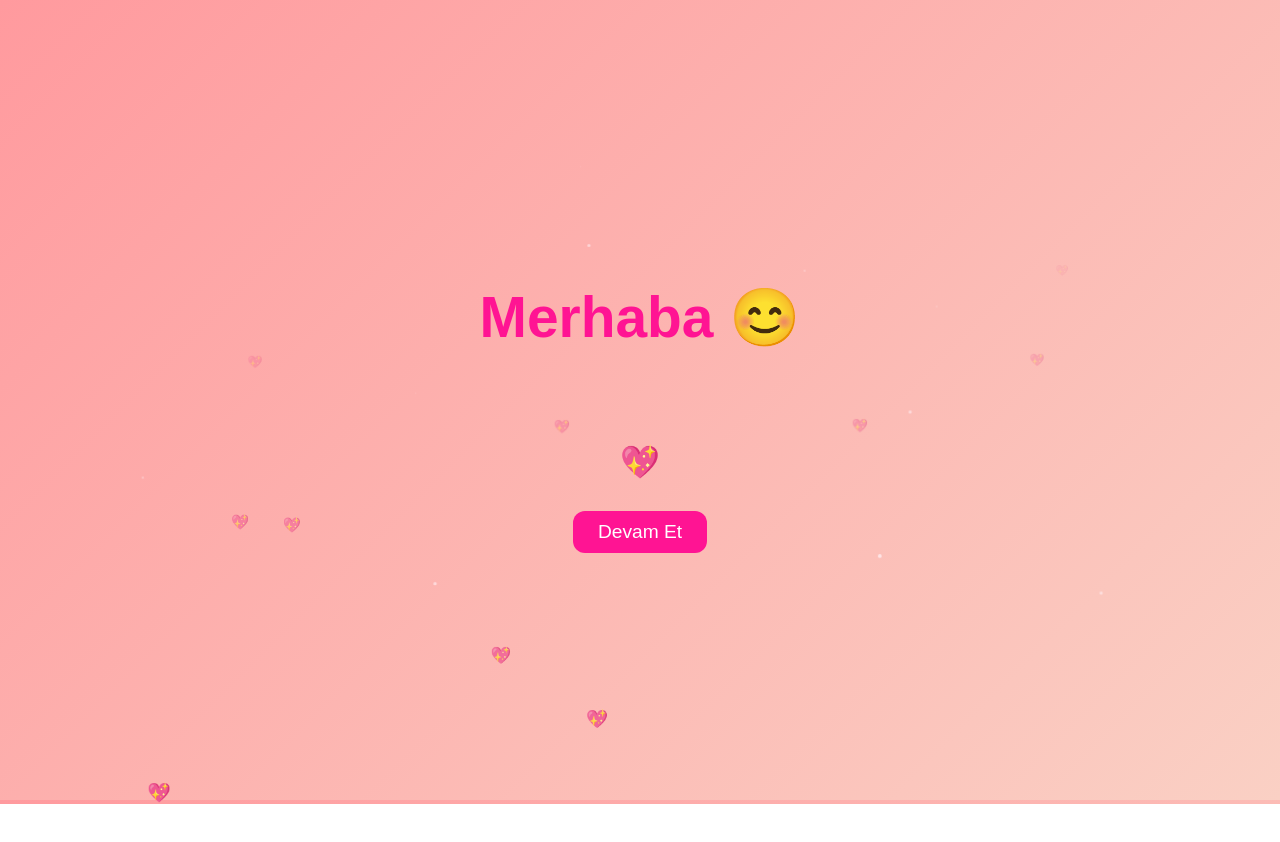
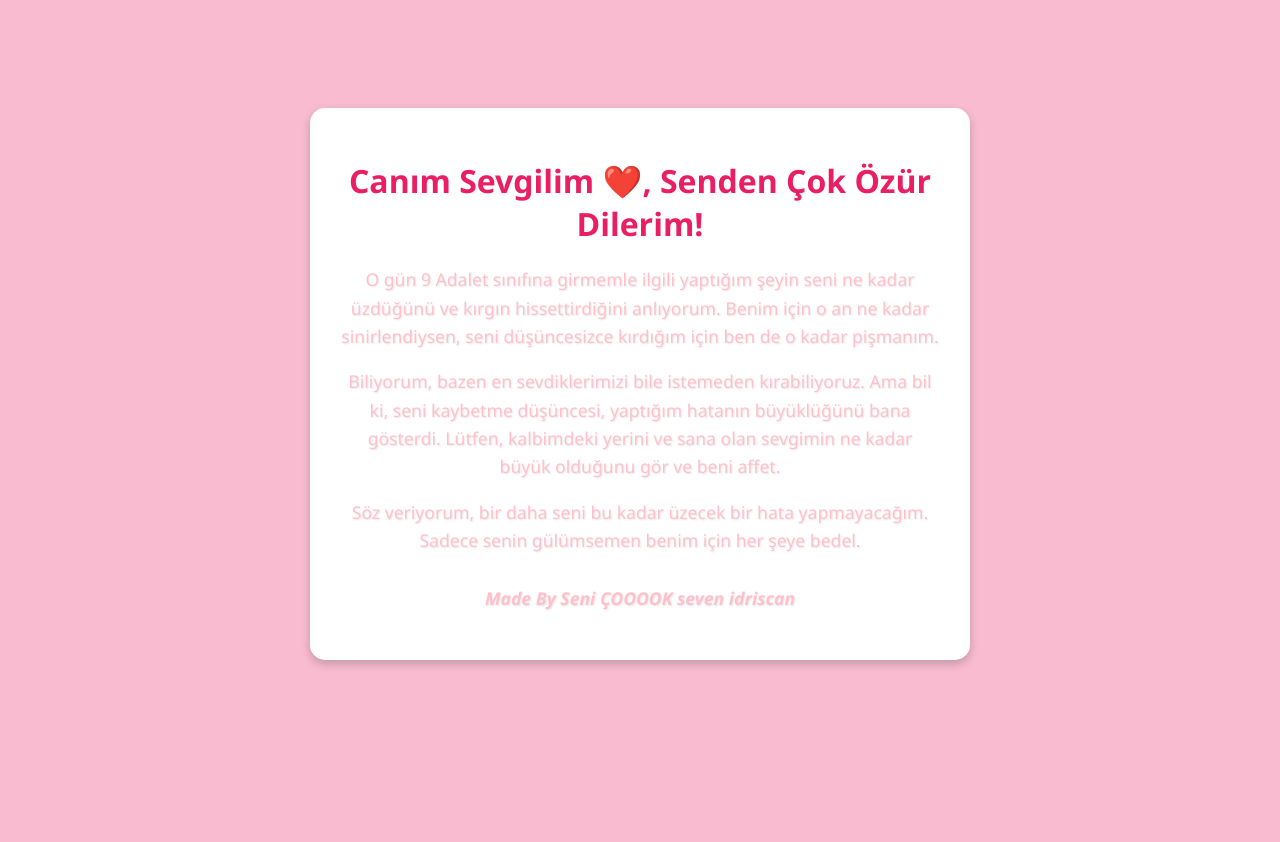
Before and after one commit to idriscan/sevgilim_icin, a plain HTML site: page index.html in a window 1280 px wide. Before the commit the page ends 804 px from the top, so only its background shows below. Drawn offline with Linux system fonts and the light colour scheme.

Commit message:
index.html

```diff
--- a/index.html
+++ b/index.html
@@ -1,208 +1,113 @@
 <!DOCTYPE html>
 <html lang="tr">
 <head>
-<meta charset="UTF-8">
-<title>Senin İçin 💖</title>
-<style>
-  body {
-    display: flex;
-    flex-direction: column;
-    justify-content: center;
-    align-items: center;
-    height: 100vh;
-    margin: 0;
-    background: linear-gradient(135deg, #ff9a9e, #fad0c4);
-    font-family: 'Arial', sans-serif;
-    text-align: center;
-    color: #fff;
-    overflow: hidden;
-  }
+    <meta charset="UTF-8">
+    <meta name="viewport" content="width=device-width, initial-scale=1.0">
+    <title>Sadece Senden Özür Dilemek İçin...</title>
+    <style>
+        /* Genel Stil ve Arka Plan */
+        body {
+            font-family: 'Segoe UI', Tahoma, Geneva, Verdana, sans-serif;
+            background-color: #F8BBD0; /* Açık Pembe - Sitenin arka planı */
+            color: #333;
+            text-align: center;
+            padding: 50px;
+            cursor: pointer;
+            min-height: 100vh;
+        }
+        .container {
+            background-color: #fff;
+            border-radius: 15px;
+            padding: 30px;
+            box-shadow: 0 4px 10px rgba(0, 0, 0, 0.2);
+            max-width: 600px;
+            margin: 50px auto;
+            position: relative;
+            z-index: 10;
+        }
+        /* Ana Başlık Stili (Daha Koyu Pembe) */
+        h1 {
+            color: #E91E63; /* Canlı Pembe - Ana yazı rengi (Başlık) */
+            margin-bottom: 20px;
+        }
+        /* Metin Stili (Açık Pembe) */
+        p {
+            font-size: 1.1em;
+            line-height: 1.6;
+            color: #FFC0CB; /* Daha Açık Pembe - Gövde metin rengi */
+            text-shadow: 1px 1px 2px rgba(0, 0, 0, 0.1); /* Metni biraz daha okunur yapar */
+        }
+        .imza {
+            margin-top: 30px;
+            font-style: italic;
+            font-weight: bold;
+        }
 
-  h1 {
-    opacity: 0;
-    transform: translateY(20px);
-    transition: all 1s ease;
-    white-space: pre-wrap;
-  }
+        /* Tıklama Efekti Stili */
+        .flying-text {
+            position: absolute;
+            font-size: 1.1em;
+            font-weight: bold;
+            color: white; /* Yazı rengi beyaz */
+            background-color: #9C27B0; /* Mor - Çıkan yazıların arka planı */
+            padding: 5px 10px;
+            border-radius: 5px;
+            pointer-events: none;
+            user-select: none;
+            animation: fly-up 1.5s ease-out forwards;
+            z-index: 20;
+            white-space: nowrap;
+        }
+        @keyframes fly-up {
+            0% { transform: translateY(0) scale(1) translate(-50%, -50%); opacity: 1; }
+            100% { transform: translateY(-40px) scale(0.9) translate(-50%, -50%); opacity: 0; }
+        }
+    </style>
+</head>
+<body onclick="showFlyingText(event)">
 
-  h1.show {
-    opacity: 1;
-    transform: translateY(0);
-    font-size: 3.5em;
-    color: #ff1493;
-    animation: pulse 1.5s infinite;
-  }
+<div class="container">
+    <h1>Canım Sevgilim ❤️, Senden Çok Özür Dilerim!</h1>
 
-  p {
-    font-size: 1.5em;
-    margin-top: 20px;
-    color: #fff0f5;
-    opacity: 0;
-    transform: translateY(20px);
-    transition: all 1s ease;
-  }
+    <p>O gün 9 Adalet sınıfına girmemle ilgili yaptığım şeyin seni ne kadar üzdüğünü ve kırgın hissettirdiğini anlıyorum. Benim için o an ne kadar sinirlendiysen, seni düşüncesizce kırdığım için ben de o kadar pişmanım.</p>
 
-  p.show {
-    opacity: 1;
-    transform: translateY(0);
-  }
+    <p>Biliyorum, bazen en sevdiklerimizi bile istemeden kırabiliyoruz. Ama bil ki, seni kaybetme düşüncesi, yaptığım hatanın büyüklüğünü bana gösterdi. Lütfen, kalbimdeki yerini ve sana olan sevgimin ne kadar büyük olduğunu gör ve beni affet.</p>
 
-  .heart {
-    font-size: 2em;
-    margin-top: 10px;
-    opacity: 0;
-    animation: beat 1s infinite;
-  }
+    <p>Söz veriyorum, bir daha seni bu kadar üzecek bir hata yapmayacağım. Sadece senin gülümsemen benim için her şeye bedel.</p>
 
-  .heart.show {
-    opacity: 1;
-  }
-
-  #continueBtn {
-    margin-top: 30px;
-    padding: 10px 25px;
-    font-size: 1.2em;
-    border: none;
-    border-radius: 12px;
-    background-color: #ff1493;
-    color: #fff;
-    cursor: pointer;
-    transition: 0.3s;
-    opacity: 0;
-  }
-
-  #continueBtn.show {
-    opacity: 1;
-  }
-
-  #continueBtn:hover {
-    background-color: #ff69b4;
-  }
-
-  @keyframes pulse {
-    0% { transform: scale(1); }
-    50% { transform: scale(1.1); }
-    100% { transform: scale(1); }
-  }
-
-  @keyframes beat {
-    0%, 100% { transform: scale(1); }
-    50% { transform: scale(1.3); }
-  }
-
-  .flying-heart {
-    position: absolute;
-    font-size: 1.2em;
-    animation: floatUp linear forwards;
-  }
-
-  @keyframes floatUp {
-    0% { transform: translateY(0) scale(1); opacity:1; }
-    100% { transform: translateY(-600px) scale(0.5); opacity:0; }
-  }
-
-  .sparkle {
-    position: absolute;
-    width: 4px;
-    height: 4px;
-    background: #fff0f5;
-    border-radius: 50%;
-    opacity: 0.8;
-    animation: sparkleMove linear infinite;
-  }
-
-  @keyframes sparkleMove {
-    0% { transform: translateY(0) translateX(0) scale(1); opacity:0.8;}
-    100% { transform: translateY(-500px) translateX(50px) scale(0.2); opacity:0;}
-  }
-</style>
-</head>
-<body>
-<h1 id="message"></h1>
-<p id="note"></p>
-<div class="heart" id="heart">💖</div>
-<button id="continueBtn">Devam Et</button>
+    <p class="imza">Made By Seni ÇOOOOK seven idriscan</p>
+</div>
 
 <script>
-  const messages = [
-    {text: "Merhaba 😊", note: ""},
-    {text: "Seni dünyalar kadar çoooook seviyorum 💖", note: "Bu sayfa sadece senin için 💌"},
-    {text: "Senin için her zaman, her yerde yanında olurum 🤍", note: ""},
-    {text: "Sen gülünce dünya daha güzel 🌸", note: ""},
-    {text: "Seninle her anımı paylaşmak istiyorum 💓", note: ""},
-    {text: "İyi ki varsın ve iyi ki benimlesin 💞", note: ""},
-    {text: "Seninle geçirdiğim her an paha biçilemez 💖", note: ""},
-    {text: "Hayatımın en güzel kısmı sensin 💫", note: ""},
-    {text: "Sana her zaman güvenebilirim, sen benim her şeyimsin 🤍", note: ""},
-    {text: "Sonsuza kadar seninle olmak istiyorum 💞", note: ""}
-  ];
+    // Tıklandığında çıkacak rastgele mesajlar
+    const messages = [
+        "Özür Dilerim ❤️",
+        "Seni Seviyorum!",
+        "Affet Beni",
+        "Çok Pişmanım",
+        "Senin üzülmene dayanamıyorum",
+        "Sen Benim Her Şeyimsin",
+        "Sana Sevdalıyım",
+        "Lütfen Affet"
+    ];
 
-  let current = 0;
-  const msgEl = document.getElementById('message');
-  const noteEl = document.getElementById('note');
-  const heartEl = document.getElementById('heart');
-  const btnEl = document.getElementById('continueBtn');
+    function showFlyingText(event) {
+        const message = messages[Math.floor(Math.random() * messages.length)];
+        const textElement = document.createElement('div');
+        textElement.className = 'flying-text';
+        textElement.textContent = message;
 
-  function showMessage(index) {
-    msgEl.textContent = "";
-    noteEl.textContent = "";
-    typeText(msgEl, messages[index].text, 50);
-    if(messages[index].note) noteEl.textContent = messages[index].note;
-    heartEl.classList.add('show');
-    if(index < messages.length - 1) btnEl.classList.add('show');
-    else btnEl.style.display = "none";
-  }
+        // Tıklanan yerin koordinatlarını ayarla
+        textElement.style.left = `${event.clientX}px`;
+        textElement.style.top = `${event.clientY}px`;
 
-  function typeText(element, text, speed) {
-    let i = 0;
-    element.classList.add('show');
-    let timer = setInterval(() => {
-      element.textContent += text.charAt(i);
-      i++;
-      if(i > text.length) clearInterval(timer);
-    }, speed);
-  }
+        document.body.appendChild(textElement);
 
-  btnEl.addEventListener('click', () => {
-    btnEl.classList.remove('show');
-    current++;
-    showMessage(current);
-  });
+        setTimeout(() => {
+            textElement.remove();
+        }, 1500);
+    }
+</script>
 
-  // Başlangıç
-  setTimeout(() => showMessage(current), 500);
-
-  // Sürekli uçan kalpler
-  function startFlyingHearts() {
-    setInterval(() => {
-      let heart = document.createElement('div');
-      heart.classList.add('flying-heart');
-      heart.style.left = Math.random() * window.innerWidth + "px";
-      heart.style.top = window.innerHeight + "px"; // ekranın altından başlasın
-      heart.style.animationDuration = (3 + Math.random()*3) + "s";
-      heart.textContent = "💖";
-      document.body.appendChild(heart);
-      setTimeout(() => heart.remove(), 6000);
-    }, 500); // her 0.5 saniyede bir yeni kalp
-  }
-
-  // Sürekli sparkle
-  function startSparkles() {
-    setInterval(() => {
-      let sparkle = document.createElement('div');
-      sparkle.classList.add('sparkle');
-      sparkle.style.left = Math.random() * window.innerWidth + "px";
-      sparkle.style.top = Math.random() * window.innerHeight + "px";
-      sparkle.style.animationDuration = (3 + Math.random()*3) + "s";
-      document.body.appendChild(sparkle);
-      setTimeout(() => sparkle.remove(), 6000);
-    }, 400);
-  }
-
-  // Sayfa açılınca başlat
-  startFlyingHearts();
-  startSparkles();
-
-</script>
 </body>
 </html>
```
